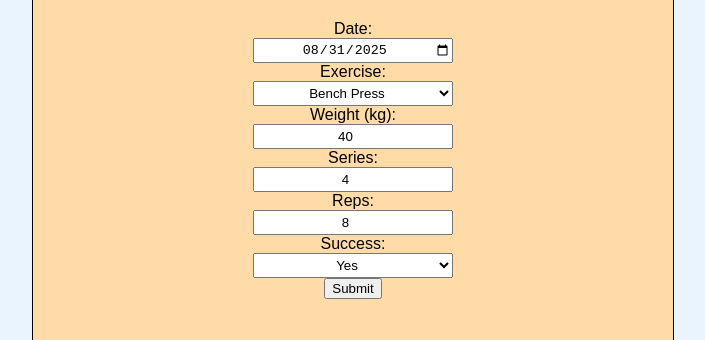
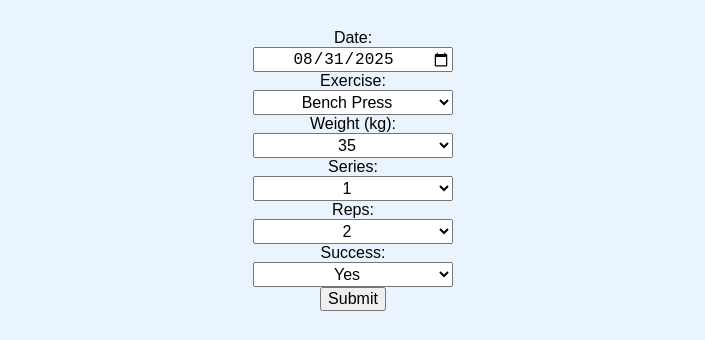
Before and after one commit to nicknem/workout-tracker, a plain HTML site: page index.html in a window 1280 px wide. Shown: the part 117-457 px from the top of the page, without its empty margins (287-992 px from the left). Drawn offline with Linux system fonts and the light colour scheme.

Commit message:
improve CSS for test

```diff
--- a/index.html
+++ b/index.html
@@ -7,6 +7,7 @@
     <link rel="stylesheet" href="style.css">
 </head>
 <body>
+    <div class="container">
         <div class="component">
         <h1>Enter today's workout here:</h1>
 
@@ -27,29 +28,34 @@
                 <option value="Pull">Pull</option>
             </select>
             <label for="weight">Weight (kg): </label>
-        <input
-            type="number"
-            class="workout-input"
-            id="weight"
-            value="40"
-            min="10"
-            required />
+            <select name="weight" class="workout-input" id="weight">
+                <option value="35">35</option>
+                <option value="40">40</option>
+                <option value="50">50</option>
+                <option value="60">60</option>
+                <option value="70">70</option>
+                <option value="80">80</option>
+            </select>
             <label for="series">Series: </label>
-        <input
-            type="number"
-            class="workout-input"
-            id="series"
-            value="4"
-            min ="1"
-            required />
+            <select name="series" class="workout-input" id="series">
+                <option value="1">1</option>
+                <option value="2">2</option>
+                <option value="3">3</option>
+                <option value="4">4</option>
+                <option value="5">5</option>
+            </select>
             <label for="reps">Reps: </label>
-        <input
-            type="number"
-            class="workout-input"
-            id="reps"
-            value="8"
-            min="1"
-            required />
+            <select name="reps" class="workout-input" id="reps">
+                <option value="2">2</option>
+                <option value="3">3</option>
+                <option value="4">4</option>
+                <option value="5">5</option>
+                <option value="6">6</option>
+                <option value="7">7</option>
+                <option value="8">8</option>
+                <option value="9">9</option>
+                <option value="10">10</option>
+            </select>
             <label for="success">Success: </label>
             <select name="success" class="workout-input" id="success">
                 <option value="Yes">Yes</option>
@@ -71,6 +77,7 @@
             </tr>
         </table>
         </div>
+    </div>
 </body>
 <script src="script.js"></script>
 
--- a/style.css
+++ b/style.css
@@ -1,15 +1,28 @@
+* {
+    box-sizing: border-box;
+}
+
 html {
     background-color: rgb(233, 244, 255);
 }
 
 body {
-    border: 1px solid black;
-    width: 600px;
+    height: 100vh;
+    width: 100%;
     font-family:sans-serif;
     text-align: center;
-    margin: 0 auto;
-    background-color: #ffdba8;
+    margin: 0;
+    overflow: hidden;
     padding: 0 20px 20px 20px;
+}
+
+input, select, button {
+    font-size: 16px;
+}
+
+.container {
+
+    margin: 40px;
 }
 
 table {
@@ -20,10 +33,6 @@ h1 {
     margin: 0;
     padding: 20px 0;
     font-size: 30px;
-}
-
-.component {
-    padding-top: 5%;
 }
 
 
```
Lines whose indentation alone changed are shown as unchanged.
